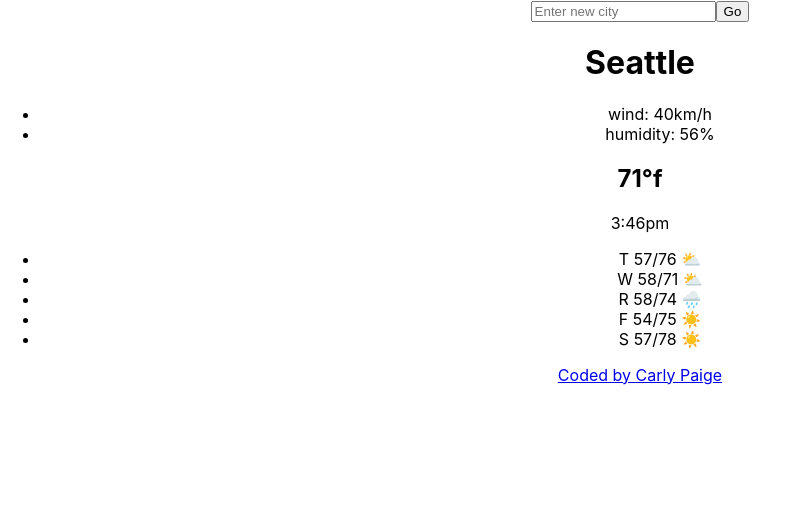
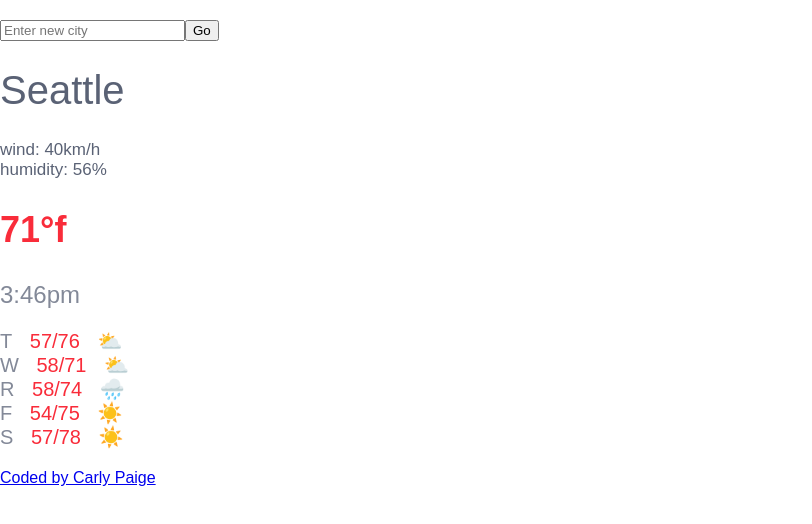
Before and after one commit to carlypaige/weather-react, a React (Create React App) app: page / in a window 1280 px wide. Shown: the top 524 px of the page, without its empty margins (0-812 px from the left). Built offline with nearby package versions, Linux system fonts and the light colour scheme.

Commit message:
Moved style page from codesandbox

```diff
--- a/src/App.js
+++ b/src/App.js
@@ -1,4 +1,4 @@
-import "./App.css";
+import "./styles.css";
 import Form from "./Form";
 import Overview from "./Overview";
 import Fiveday from "./fiveDay";
--- /dev/null
+++ b/src/styles.css
@@ -0,0 +1,40 @@
+.App {
+  font-family: sans-serif;
+}
+.weather-plus-app {
+  padding: 12px;
+  max-width: 600px;
+}
+.city {
+  font-size: 40px;
+  font-weight: 400;
+  color: #5a6275;
+}
+.search-city {
+  margin: 20px 0;
+}
+.current-temp {
+  font-size: 36px;
+  color: #f92c3a;
+}
+.current-time {
+  font-size: 24px;
+  color: #838998;
+}
+.current-wh {
+  color: #5a6275;
+  font-size: 17px;
+}
+ul {
+  list-style: none;
+  padding: 0;
+}
+.five-day {
+  color: #838998;
+  font-size: 20px;
+  font-weight: 300;
+}
+.low-high {
+  color: #f92c3a;
+  word-spacing: 12px;
+}
```
